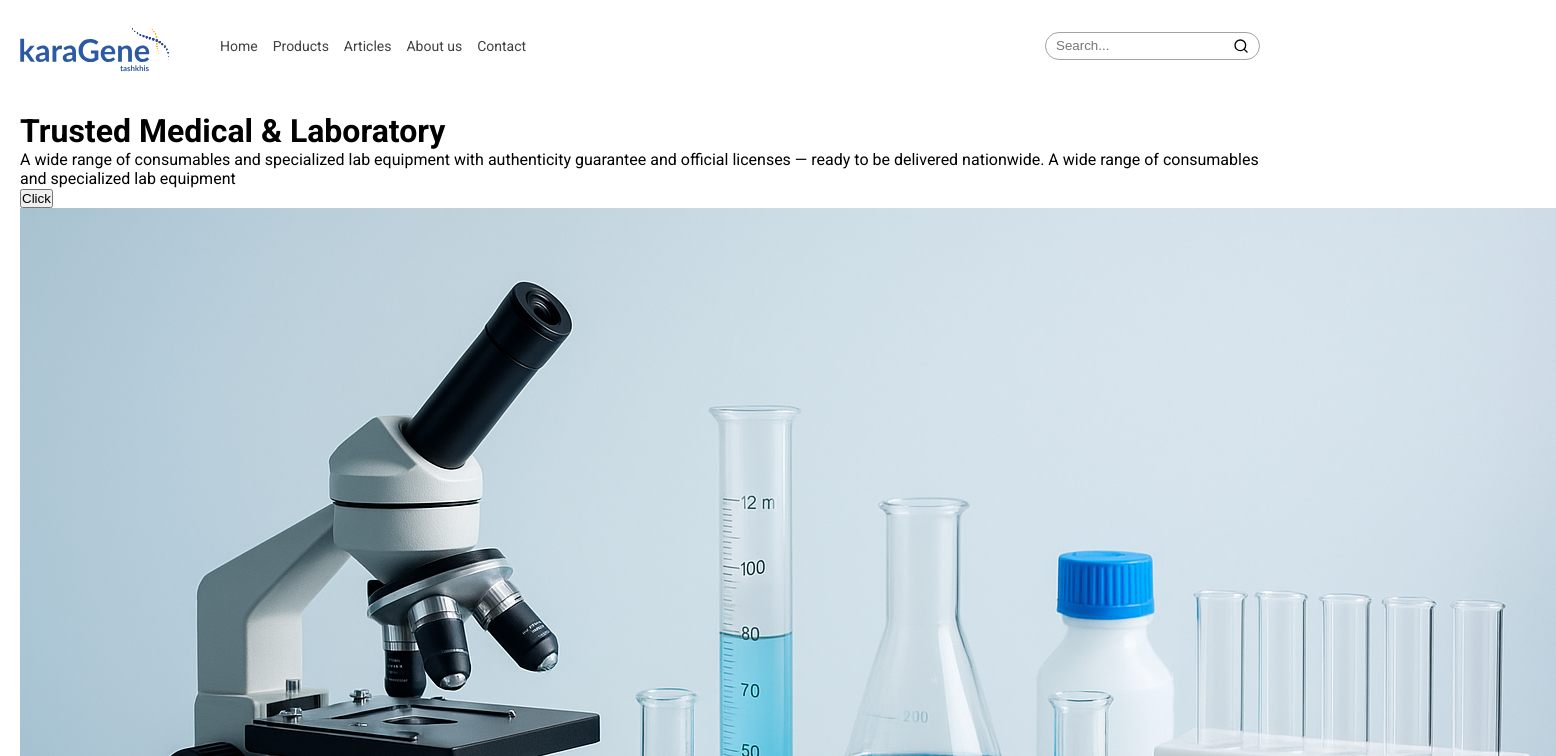
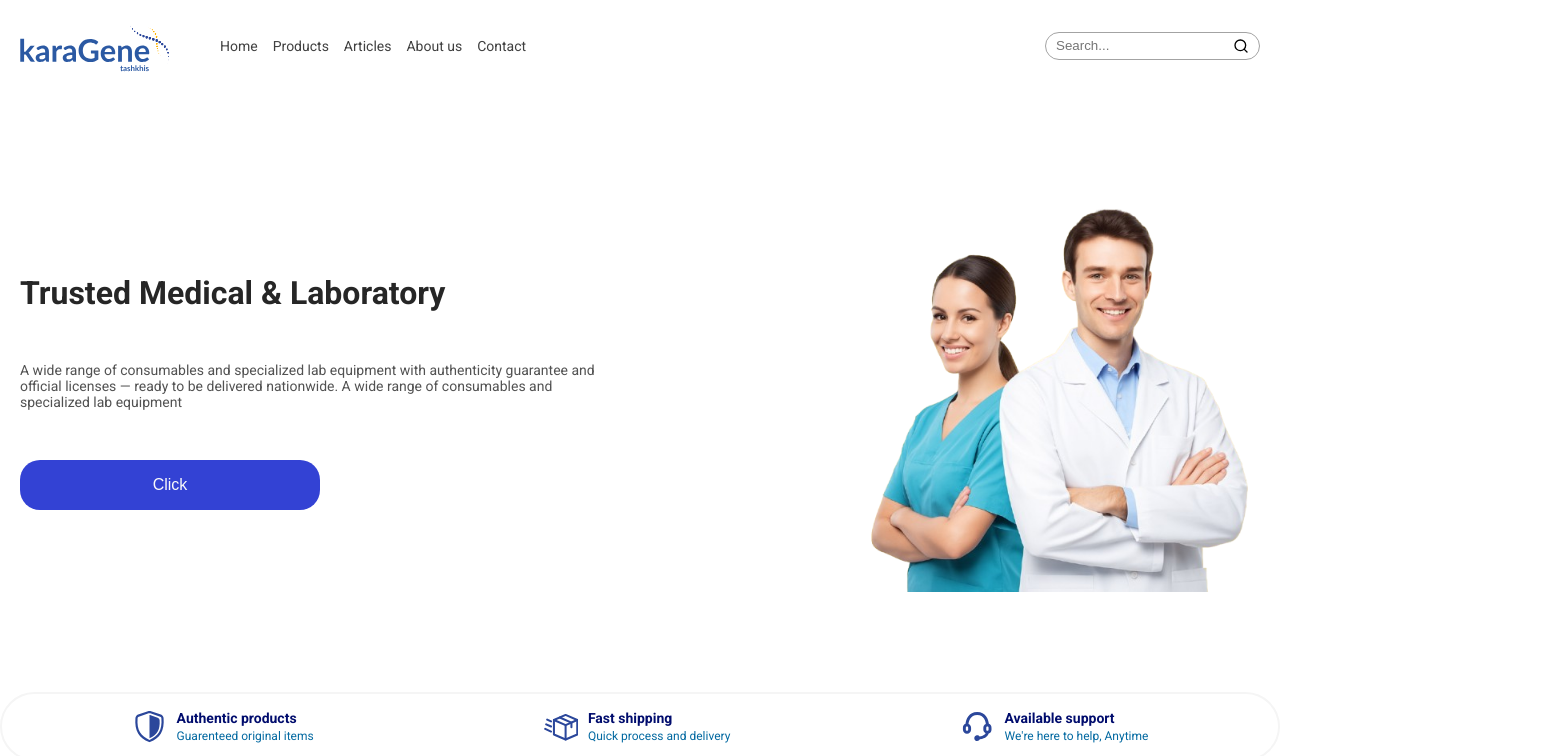
Before and after one commit to Team-JuJus/KGT, a Next.js app: page /en in a window 1280 px wide. Shown: the top 756 px of the page, 1556 px wide, since content can reach past the window. Built offline with nearby package versions, Linux system fonts and the light colour scheme.

Commit message:
Styled main banner

```diff
--- a/src/components/root-page/MainSection.module.css
+++ b/src/components/root-page/MainSection.module.css
@@ -0,0 +1,72 @@
+.container {
+  display: flex;
+  flex-direction: column;
+  align-items: center;
+  justify-content: center;
+}
+
+.banner {
+  display: flex;
+  align-items: center;
+  justify-content: space-between;
+  height: calc(100vh - 200px);
+}
+
+.texts {
+  display: flex;
+  flex-direction: column;
+  gap: 50px;
+  color: var(--neutral-800);
+  max-width: 600px;
+
+  p {
+    font-size: var(--font-size-sm);
+    color: var(--neutral-600);
+  }
+  button {
+    width: 300px;
+    height: 50px;
+    border: none;
+    background-color: var(--primary-light);
+    color: var(--neutral-50);
+    font-size: var(--font-size-md);
+    border-radius: 20px;
+  }
+}
+.image {
+  width: 400px;
+  height: auto;
+  border-radius: 15px;
+}
+
+.bonus {
+  display: flex;
+  justify-content: space-around;
+  padding: 15px;
+  border: 2px solid var(--neutral-100);
+  border-radius: 50px;
+  list-style: none;
+  margin-bottom: 100px;
+
+  li {
+    display: flex;
+    align-items: center;
+    gap: 10px;
+
+    img {
+      width: 35px;
+    }
+  }
+}
+
+.bonusTitle {
+  font-size: var(--font-size-sm);
+  font-weight: 700;
+  color: var(--primary-dark);
+  margin-bottom: 3px;
+}
+
+.bonusDesc {
+  font-size: var(--font-size-xs);
+  color: var(--info-dark);
+}
--- a/src/components/root-page/MainSection.tsx
+++ b/src/components/root-page/MainSection.tsx
@@ -1,13 +1,13 @@
-import React from "react";
-
+import Image from "next/image";
+import styles from "./MainSection.module.css";
 interface MainSectionProps {
   lang: string;
 }
 const MainSection: React.FC<MainSectionProps> = () => {
   return (
-    <section>
-      <div>
-        <div>
+    <section className={styles.container}>
+      <div className={styles.banner}>
+        <div className={styles.texts}>
           <h1>Trusted Medical & Laboratory</h1>
           <p>
             A wide range of consumables and specialized lab equipment with
@@ -18,21 +18,36 @@ const MainSection: React.FC<MainSectionProps> = () => {
           <button>Click</button>
         </div>
 
-        <img src="lab-image-2.png" alt="Banner" />
+        <Image
+          className={styles.image}
+          width={1200}
+          height={800}
+          src="/labor.png"
+          alt="Banner"
+        />
       </div>
 
-      <ul>
+      <ul className={styles.bonus}>
         <li>
-          <p>Authentic products</p>
-          <p>Guarenteed original items</p>
+          <img src="/shield.svg" alt="shield-icon" />
+          <div>
+            <p className={styles.bonusTitle}>Authentic products</p>
+            <p className={styles.bonusDesc}>Guarenteed original items</p>
+          </div>
         </li>
         <li>
-          <p>Fast shipping</p>
-          <p>Quick process and delivery</p>
+          <img src="/streamline.svg" alt="streamline-icon" />
+          <div>
+            <p className={styles.bonusTitle}>Fast shipping</p>
+            <p className={styles.bonusDesc}>Quick process and delivery</p>
+          </div>
         </li>
         <li>
-          <p>Available support</p>
-          <p>We&apos;re here to help, Anytime</p>
+          <img src="/support.svg" alt="support-icon" />
+          <div>
+            <p className={styles.bonusTitle}>Available support</p>
+            <p className={styles.bonusDesc}>We&apos;re here to help, Anytime</p>
+          </div>
         </li>
       </ul>
     </section>
```
Also changed, not shown: public/labor.png (added).
